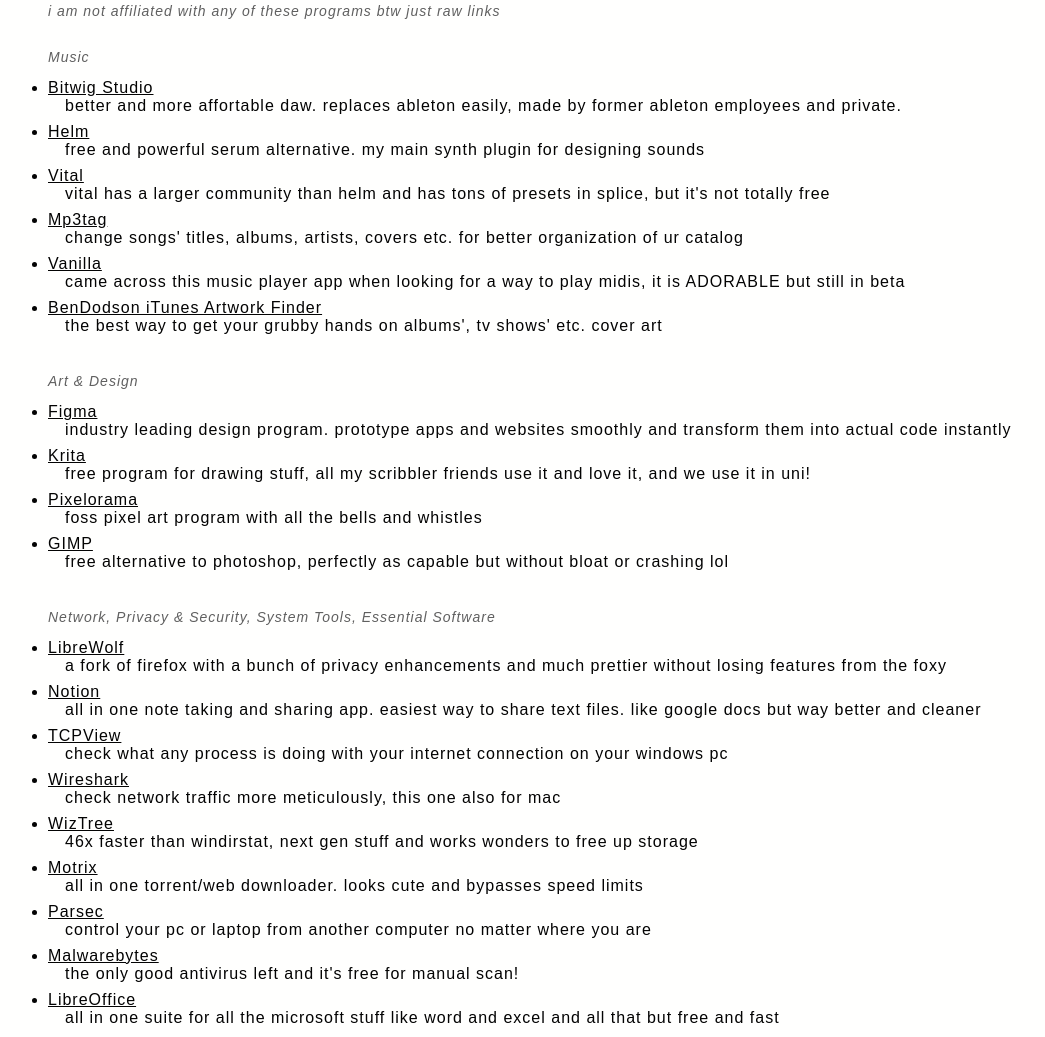
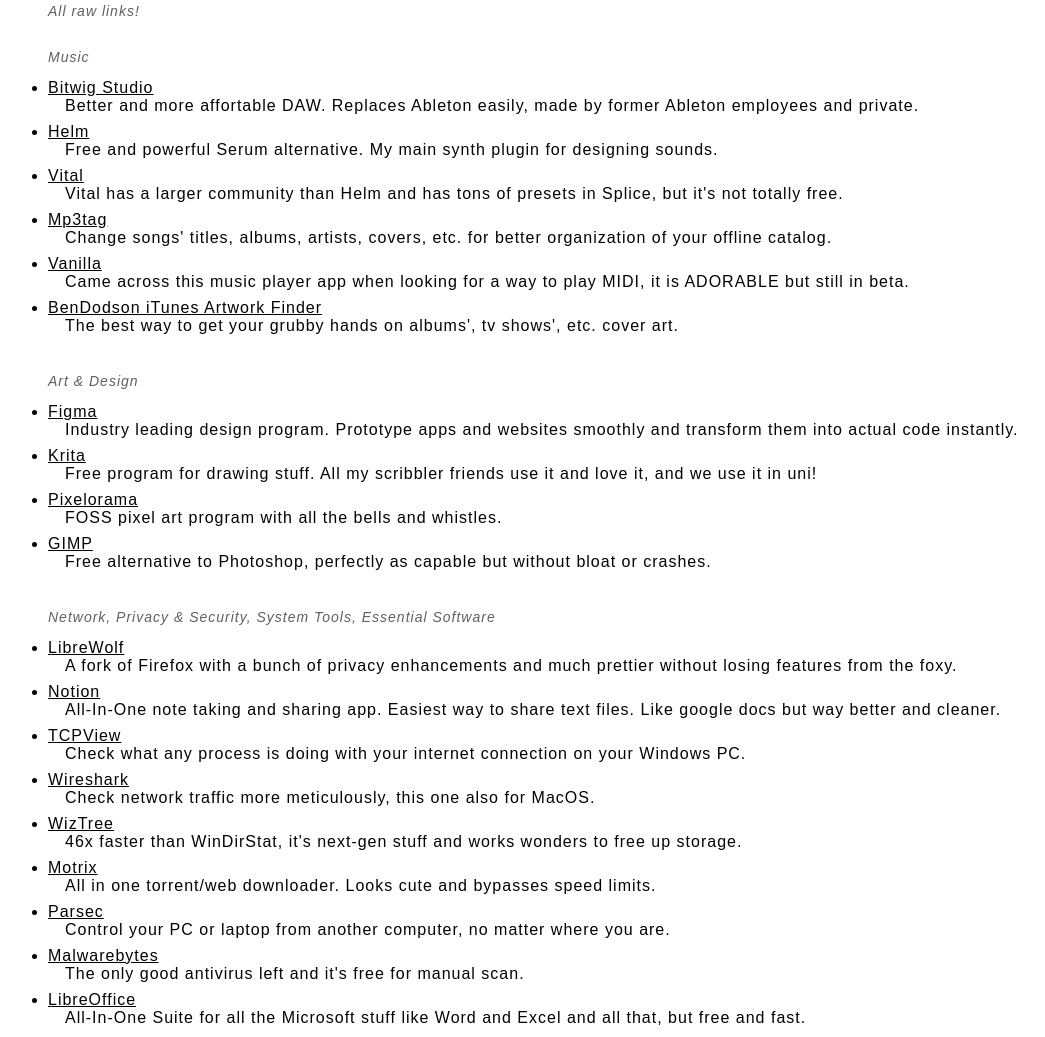
Before and after one commit to str0bi/str0bi.github.io, a plain HTML site: page index.html in a window 1280 px wide. Shown: the part 1763-2800 px from the top of the page, without its empty margins (25-1070 px from the left). Drawn offline with Linux system fonts and the light colour scheme.

Commit message:
everything capitalized like a normal person typed it

```diff
--- a/index.html
+++ b/index.html
@@ -15,7 +15,6 @@
     <p id="biggy"><strong><a href="https://open.spotify.com/album/1nN6hSDkzHk9PZCIDskiTg?si=rnjggWBOQOq4-7qwZa6noA">Veglaus "Fyrir" Out Now!</a></strong></p>
 
     <!--<p id="biggy"><strong>names and labels 👋</strong></p>-->
-    <p id="biggy"><strong><br />Current Favorite Song: <a href="https://open.spotify.com/track/4nZOXizLVuRXx5AGSvsFl8?si=f8db4897e5f64c1a">lia, Thomas White - Stardust</a></strong></p>
     <p id="biggy"><strong><br />Names and (Record) Labels 👋</strong></p>
     <ul>
         <li>i go by sofie, miu, lua or julia! most people call me sofie</li>
@@ -27,6 +26,9 @@
         <li>i speak english, portuguese, toki pona, spanish, norwegian, dutch, icelandic (❤️) and finnish at certain levels </li>
         <li>my record label is called <a href=llp.html>Lunar Light Point</a>. names under LLP: <a href="https://open.spotify.com/artist/32vWQqlvkGf2pGepUQwCJb?si=96cd962ad4c64301">dotLua</a>, <a href="https://open.spotify.com/artist/6jRrYbsuuWxIzGPcjL7X6k?si=d5256263a27445f2">Veglaus</a>, <a href="https://open.spotify.com/artist/3OnlLGoN6HntS5OTMSDZqK?si=cde0ccb6a56640ab">Distance</a>, and <a href="https://open.spotify.com/artist/5WvDwEt2ObITw7jACioFJ9?si=f953416c9d9845dd">sofia brussels</a>.</li>
       </ul>
+
+    <p id="biggy"><strong><br />Current Favorite Song: <a href="https://open.spotify.com/track/4nZOXizLVuRXx5AGSvsFl8?si=f8db4897e5f64c1a">lia, Thomas White - Stardust</a></strong></p>
+
 
     <!--<p id="biggy"><strong>my links 🔗</strong></p>-->
     <p id="biggy"><strong><br />My Links 🔗</strong></p>
@@ -82,79 +84,79 @@
     <!--<p id="biggy"><strong>neat stuff i use 🖥️</strong></p>-->
     <p id="biggy"><strong><br />Neat stuff I use 🖥️</strong></p>
     <ul>
-        <p id="subtext">i am not affiliated with any of these programs btw just raw links</p>
+        <p id="subtext">All raw links!</p>
 
         <p id="subtext"><br />Music</p>
         <li><a href="https://www.bitwig.com/">Bitwig Studio</a><br />
-            &emsp;better and more affortable daw. replaces ableton easily, made by former ableton employees and private.</li>
+            &emsp;Better and more affortable DAW. Replaces Ableton easily, made by former Ableton employees and private.</li>
         <li><a href="https://tytel.org/helm/">Helm</a><br />
-            &emsp;free and powerful serum alternative. my main synth plugin for designing sounds</li>
+            &emsp;Free and powerful Serum alternative. My main synth plugin for designing sounds.</li>
         <li><a href="https://vital.audio/">Vital</a><br />
-            &emsp;vital has a larger community than helm and has tons of presets in splice, but it's not totally free</li>
+            &emsp;Vital has a larger community than Helm and has tons of presets in Splice, but it's not totally free.</li>
         <li><a href="https://www.mp3tag.de/en/">Mp3tag</a><br />
-            &emsp;change songs' titles, albums, artists, covers etc. for better organization of ur catalog</li>
+            &emsp;Change songs' titles, albums, artists, covers, etc. for better organization of your offline catalog.</li>
         <li><a href="https://play.google.com/store/apps/details?id=com.kyant.vanilla">Vanilla</a><br />
-            &emsp;came across this music player app when looking for a way to play midis, it is ADORABLE but still in beta</li>
+            &emsp;Came across this music player app when looking for a way to play MIDI, it is ADORABLE but still in beta.</li>
         <li><a href="https://bendodson.com/projects/itunes-artwork-finder/">BenDodson iTunes Artwork Finder</a><br />
-            &emsp;the best way to get your grubby hands on albums', tv shows' etc. cover art</li>
+            &emsp;The best way to get your grubby hands on albums', tv shows', etc. cover art.</li>
 
         <p id="subtext"><br />Art & Design</p>
         <li><a href="https://www.figma.com/">Figma</a><br />
-            &emsp;industry leading design program. prototype apps and websites smoothly and transform them into actual code instantly</li>
+            &emsp;Industry leading design program. Prototype apps and websites smoothly and transform them into actual code instantly.</li>
         <li><a href="https://krita.org/en/">Krita</a><br />
-            &emsp;free program for drawing stuff, all my scribbler friends use it and love it, and we use it in uni!</li>
+            &emsp;Free program for drawing stuff. All my scribbler friends use it and love it, and we use it in uni!</li>
         <li><a href="https://orama-interactive.itch.io/pixelorama">Pixelorama</a><br />
-            &emsp;foss pixel art program with all the bells and whistles</li>
+            &emsp;FOSS pixel art program with all the bells and whistles.</li>
         <li><a href="https://www.gimp.org/">GIMP</a><br />
-            &emsp;free alternative to photoshop, perfectly as capable but without bloat or crashing lol</li>
+            &emsp;Free alternative to Photoshop, perfectly as capable but without bloat or crashes.</li>
 
         <p id="subtext"><br />Network, Privacy & Security, System Tools, Essential Software</p>
         <li><a href="https://librewolf.net/">LibreWolf</a><br />
-            &emsp;a fork of firefox with a bunch of privacy enhancements and much prettier without losing features from the foxy</li>
+            &emsp;A fork of Firefox with a bunch of privacy enhancements and much prettier without losing features from the foxy.</li>
         <li><a href="https://www.notion.so/">Notion</a><br />
-            &emsp;all in one note taking and sharing app. easiest way to share text files. like google docs but way better and cleaner</li>
+            &emsp;All-In-One note taking and sharing app. Easiest way to share text files. Like google docs but way better and cleaner.</li>
         <li><a href="https://learn.microsoft.com/en-us/sysinternals/downloads/tcpview">TCPView</a><br />
-            &emsp;check what any process is doing with your internet connection on your windows pc</li>
+            &emsp;Check what any process is doing with your internet connection on your Windows PC.</li>
         <li><a href="https://www.wireshark.org/">Wireshark</a><br />
-            &emsp;check network traffic more meticulously, this one also for mac</li>
+            &emsp;Check network traffic more meticulously, this one also for MacOS.</li>
         <li><a href="https://www.diskanalyzer.com/">WizTree</a><br />
-            &emsp;46x faster than windirstat, next gen stuff and works wonders to free up storage</li>
+            &emsp;46x faster than WinDirStat, it's next-gen stuff and works wonders to free up storage.</li>
         <li><a href="https://motrix.app/">Motrix</a><br />
-            &emsp;all in one torrent/web downloader. looks cute and bypasses speed limits</li>
+            &emsp;All in one torrent/web downloader. Looks cute and bypasses speed limits.</li>
         <li><a href="https://parsec.app/">Parsec</a><br />
-            &emsp;control your pc or laptop from another computer no matter where you are</li>
+            &emsp;Control your PC or laptop from another computer, no matter where you are.</li>
         <li><a href="https://www.malwarebytes.com/">Malwarebytes</a><br />
-            &emsp;the only good antivirus left and it's free for manual scan!</li>
+            &emsp;The only good antivirus left and it's free for manual scan.</li>
         <li><a href="https://www.libreoffice.org/download/download-libreoffice/">LibreOffice</a><br />
-            &emsp;all in one suite for all the microsoft stuff like word and excel and all that but free and fast</li>
+            &emsp;All-In-One Suite for all the Microsoft stuff like Word and Excel and all that, but free and fast.</li>
         <li><a href="https://obsproject.com/">Open Broadcaster Software (OBS)</a><br />
-            &emsp;every streamer uses obs for a reason. livestream, and record anything, now with virtual camera</li>
+            &emsp;Every streamer uses OBS for a reason. Livestream, and record anything, now with virtual camera.</li>
 
         <p id="subtext"><br />Game Design & Modding</p>
         <li><a href="https://modrinth.com/app">Modrinth</a><br />
-            &emsp;incredible minecraft launcher. amazing instance system, download mods, modpacks, shaders, textures, all in the launcher itself</li>
+            &emsp;Incredible Minecraft launcher. Amazing instance system, ability to download mods, modpacks, shaders, textures, all in the launcher itself, it's a keeper.</li>
         <li><a href="https://openmw.org/">OpenMW</a><br />
-            &emsp;open source extension for morrowind that expands and improves the game in a ton of ways</li>
+            &emsp;Open source extension for Morrowind that expands and improves the game in a ton of ways.</li>
         <li><a href="https://godotengine.org/">Godot</a><br />
-            &emsp;next gen game engine! cruelty squad was made with it :3</li>
+            &emsp;Next-gen game engine! Cruelty Squad was made with it. :3</li>
         <li><a href="https://wickedengine.net/">Wicked Engine</a><br />
-            &emsp;also check this engine out, it's definitely something. not hard to use and looks rly nice</li>
+            &emsp;Also check this engine out, it's definitely something. Not hard to use and looks really nice.</li>
 
         <p id="subtext"><br />Miscellaneous</p>
         <li><a href="https://www.equaldex.com/">Equaldex</a><br />
-            &emsp;stay informed on queer rights issues around the world and check what's happening in certain countries</li>
+            &emsp;Stay informed on queer rights issues around the world and check what's happening in certain countries.</li>
             <!--add more apps like flameshot, lightshot, librera reader, signal, inkscape, reaper, protonmail, virt manager-->
     </ul>
 
     <!--<p id="biggy"><strong>wallpapers i made 🖼️</strong></p>-->
     <p id="biggy"><strong><br />Wallpapers 🖼️</strong></p>
     <ul>
-        <p id="subtext"><br />exclusive lunar light point wallpapers</p>
+        <p id="subtext"><br />Exclusive Lunar Light Point wallpapers</p>
         <li><a href="images/wallpaper - dotlua window.png">(6k) dotLua - Window</a></li>
         <p id="subtext"><br />misc</p>
-        <li><a href="images/wallpaper - burial untrue.jpg">(4k) photoshop ai test: burial - untrue</a></li>
-        <li><a href="images/wallpaper - starry cat.jpg">(4k) starry cat album cover expansion</a></li>
-        <li><a href="images/wallpaper - cinnamoroll plane.jpg">(4k) cinnamoroll on a plane</a></li>
+        <li><a href="images/wallpaper - burial untrue.jpg">(4k) Photoshop AI test: Burial - Untrue</a></li>
+        <li><a href="images/wallpaper - starry cat.jpg">(4k) Starry Cat album cover expansion</a></li>
+        <li><a href="images/wallpaper - cinnamoroll plane.jpg">(4k) Cinnamoroll on a plane</a></li>
       </ul>
 
     <!--keep all of this below everything-->
```
